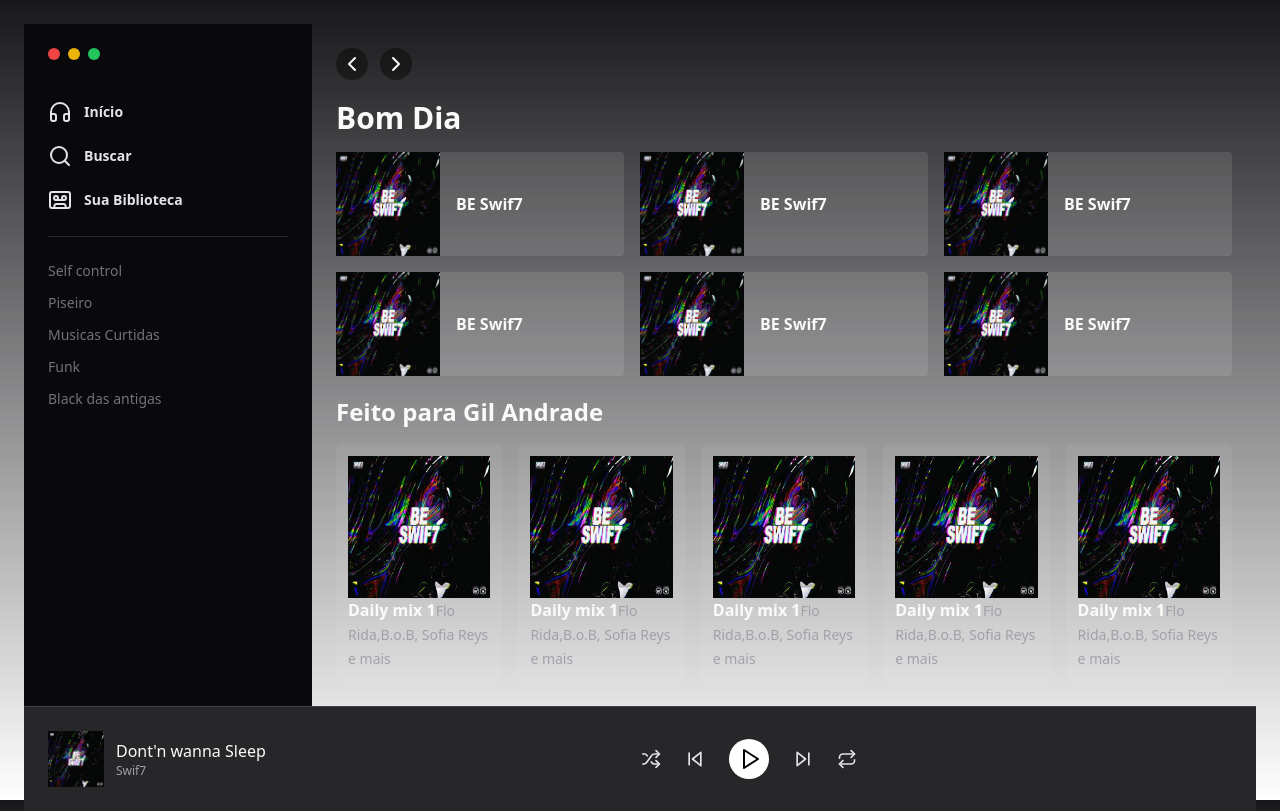
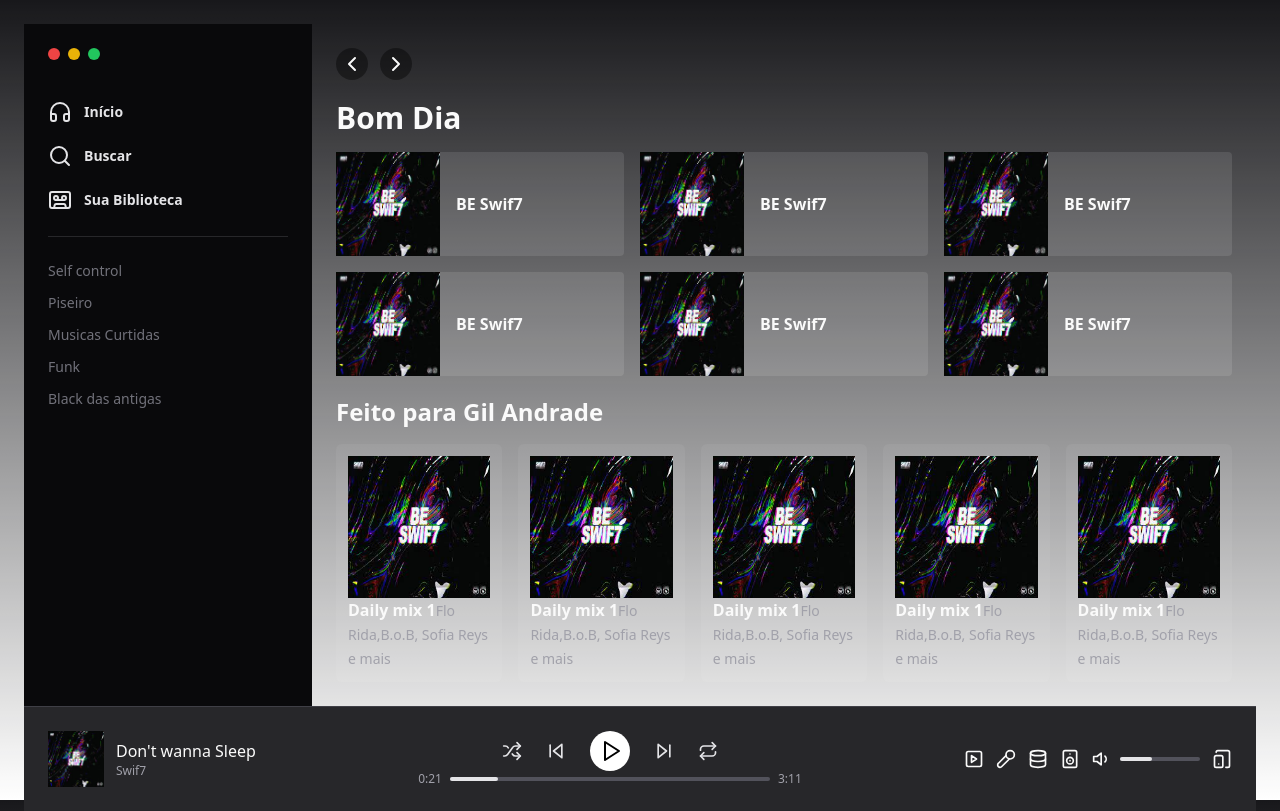
Before and after one commit to Givaild/clone-spotify, a Next.js app: page / in a window 1280 px wide. Built offline with nearby package versions, Linux system fonts and the light colour scheme.

Commit message:
feat: footer

```diff
--- a/app/page.tsx
+++ b/app/page.tsx
@@ -1,4 +1,4 @@
-import { Headphones, Search, CassetteTape, ChevronLeft, ChevronRight, Play, Shuffle, SkipBack, SkipForward, Repeat } from "lucide-react";
+import { Headphones, Search, CassetteTape, ChevronLeft, ChevronRight, Play, Shuffle, SkipBack, SkipForward, Repeat, PlaySquare, Mic2, Database, Speaker, Volume1, TabletSmartphone } from "lucide-react";
 import Image from "next/image";
 
 export default function Home() {
@@ -165,7 +165,7 @@ export default function Home() {
 
         <div className="flex flex-col">
 
-          <strong className="font-normal">Dont'n wanna Sleep</strong>
+          <strong className="font-normal">Don't wanna Sleep</strong>
           <span className="text-xs text-zinc-400">Swif7</span>
 
           </div>
@@ -187,12 +187,29 @@ export default function Home() {
 
           </div>
 
-          <div></div>
+          <div className="flex items-center gap-2">
+            <span className="text-zinc-400 text-xs">0:21</span>
+              <div className="h-1 rounded-full w-80 bg-zinc-600">
+                <div className="h-1 rounded-full bg-zinc-200 w-12"></div>
+              </div>
+            <span className="text-zinc-400 text-xs">3:11</span>
+          </div>
 
         </div>
 
-        <div>
+        <div className="flex items-center gap-3">
+          <PlaySquare size={20}/>
+          <Mic2 size={20}/>
+          <Database size={20}/>
+          <Speaker size={20}/>
+          <div className="flex items-center gap-2">
 
+          <Volume1 size={20}/>
+            <div className="h-1 rounded-full w-20 bg-zinc-600">
+                <div className="h-1 rounded-full bg-zinc-200 w-8"></div>
+            </div>
+          </div>
+          <TabletSmartphone size={20}/>
         </div>
 
       </footer>
```
